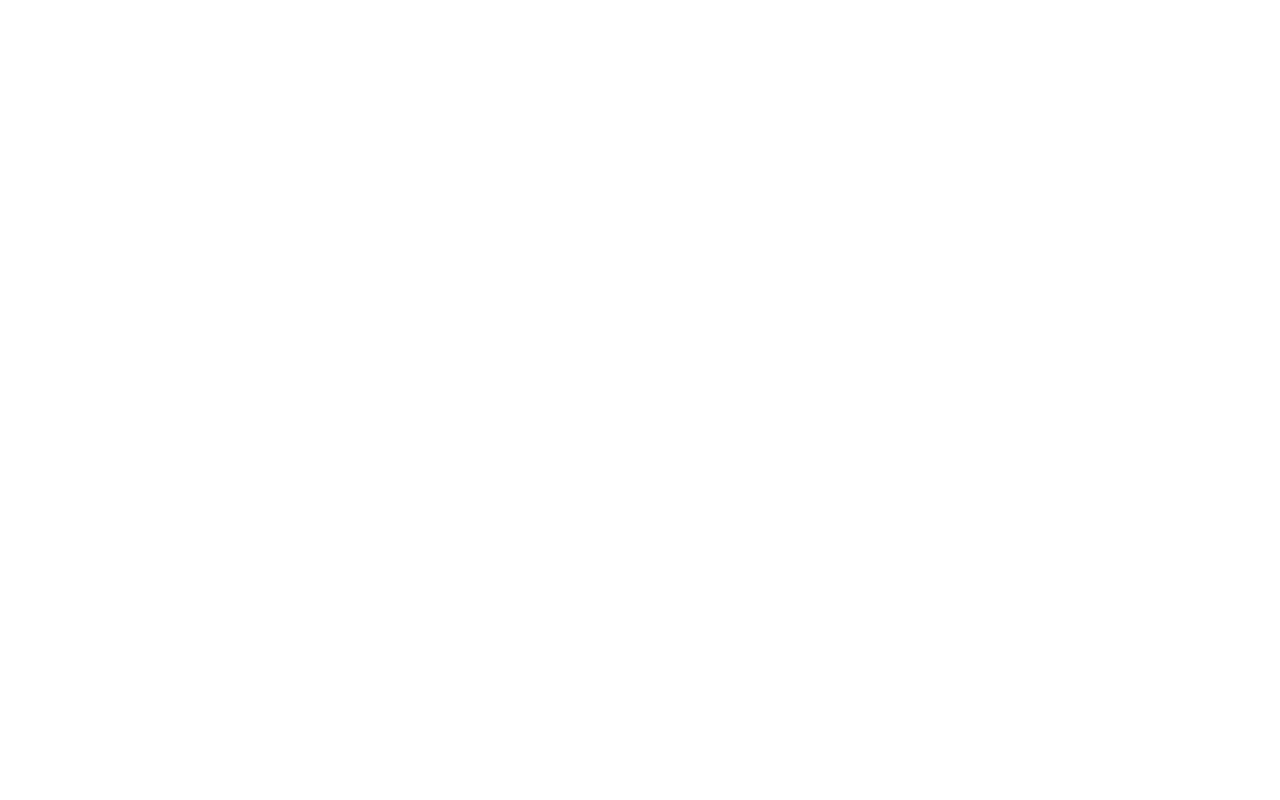
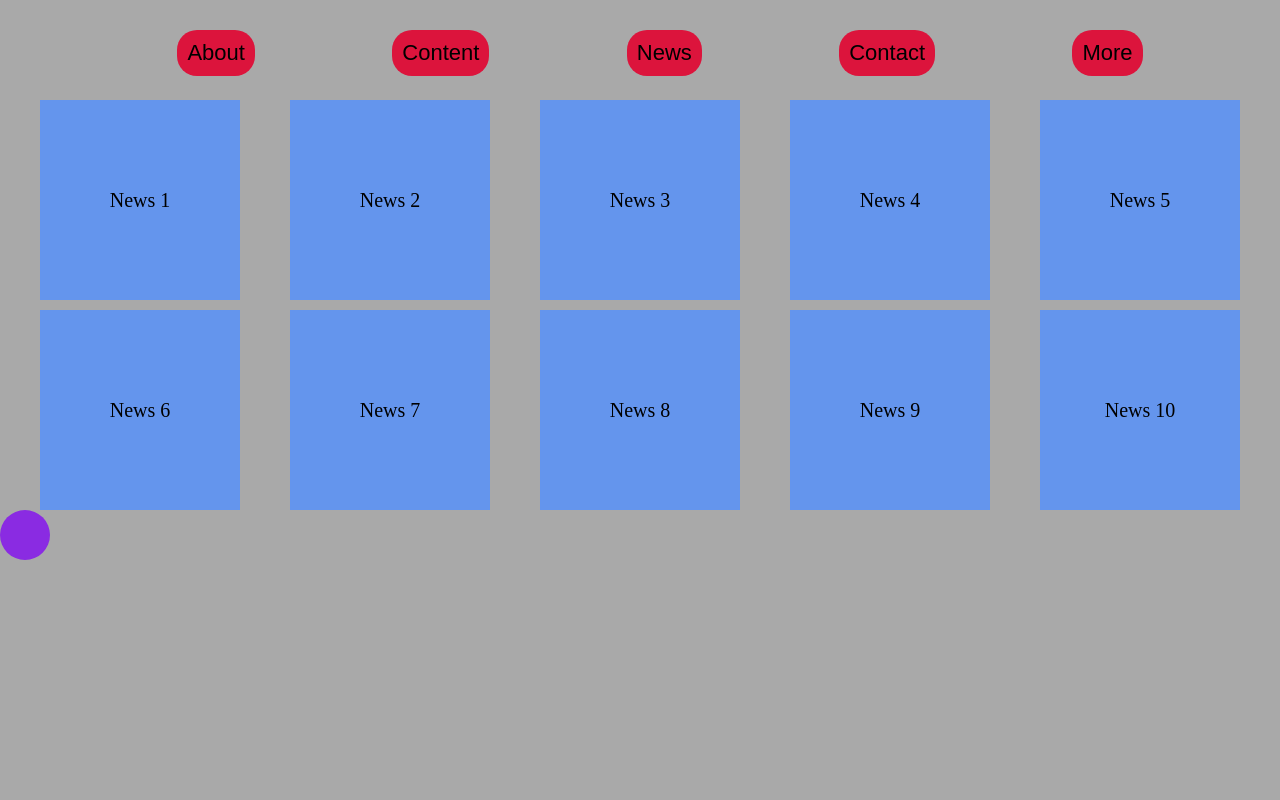
Before and after one commit to TLohinava/Homework_8, a plain HTML site: page index.html in a window 1280 px wide. Drawn offline with Linux system fonts and the light colour scheme.

Commit message:
Second commit

```diff
--- a/index.html
+++ b/index.html
@@ -4,10 +4,48 @@
   <meta charset="UTF-8">
   <meta http-equiv="X-UA-Compatible" content="IE=edge">
   <meta name="viewport" content="width=device-width, initial-scale=1.0">
-  <title>Document</title>
+  <title>Animation</title>
   <link rel="stylesheet" href="styles.css" />
 </head>
 <body>
+  <div class="container">
+  <header>
+    <nav>
+      <ul class="menu">
+        <li>
+          <button class="button">About</button>
+        </li>
+        <li>
+          <button class="button">Content</button>
+        </li>
+        <li>
+          <button class="button">News</button>
+        </li>
+        <li>
+          <button class="button">Contact</button>
+        </li>
+        <li>
+          <button class="button">More</button>
+        </li>
+      </ul>
+    </nav>
+  </header>
 
+  <main>
+    <div class="news_block">
+      <div class="news_item">News 1</div>
+      <div class="news_item">News 2</div>
+      <div class="news_item">News 3</div>
+      <div class="news_item">News 4</div>
+      <div class="news_item">News 5</div>
+      <div class="news_item">News 6</div>
+      <div class="news_item">News 7</div>
+      <div class="news_item">News 8</div>
+      <div class="news_item">News 9</div>
+      <div class="news_item">News 10</div>
+    </div>
+    <div class="circle"></div>
+  </main>
+</div>
 </body>
 </html>
--- a/styles.css
+++ b/styles.css
@@ -0,0 +1,67 @@
+*{
+  margin: 0px;
+}
+
+.container {
+  background-color: darkgrey;
+  height: 100vh;
+  width: auto;
+  display: grid;
+  grid-template-areas: 'header'
+                      'main';
+  grid-template-rows: 100px 1fr;
+}
+
+.menu {
+  list-style-type: none;
+  display: grid;
+  grid-auto-flow: column;
+  justify-content: space-evenly;
+}
+
+.button {
+  background-color: crimson;
+  font-size: 22px;
+  padding: 10px;
+  border-radius: 20px;
+  border: none;
+  margin-top: 30px;
+  transition: all 1000ms;
+}
+
+.button:hover {
+  background-color: darkcyan;
+  color: white;
+  transform: scale(1.5);
+
+}
+
+.news_block {
+  width: 100%;
+  display: grid;
+  grid-template-columns: repeat(5, 200px);
+  gap: 10px;
+  justify-content: space-evenly;
+}
+
+.news_item {
+  display: flex;
+  width: 200px;
+  height: 200px;
+  background-color: cornflowerblue;
+  font-size: 20px;
+  justify-content: center;
+  align-items: center;
+  transition: transform 1500ms;
+}
+
+.news_item:hover {
+  transform: rotate(180deg);
+}
+
+.circle {
+  width: 50px;
+  height: 50px;
+  border-radius: 50%;
+  background-color: blueviolet;
+}
```
